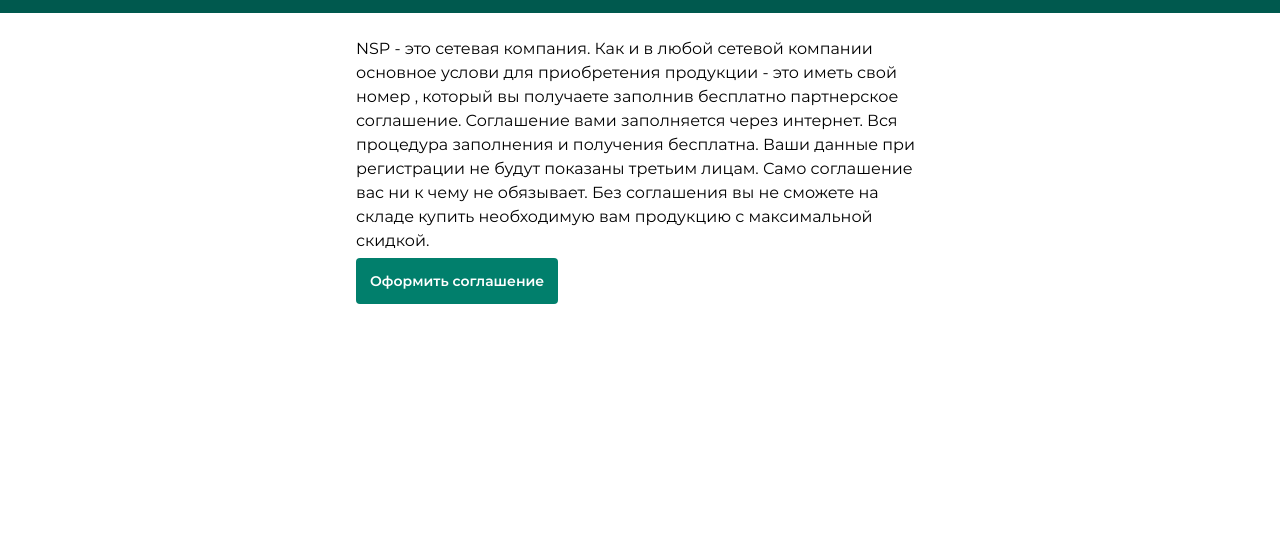
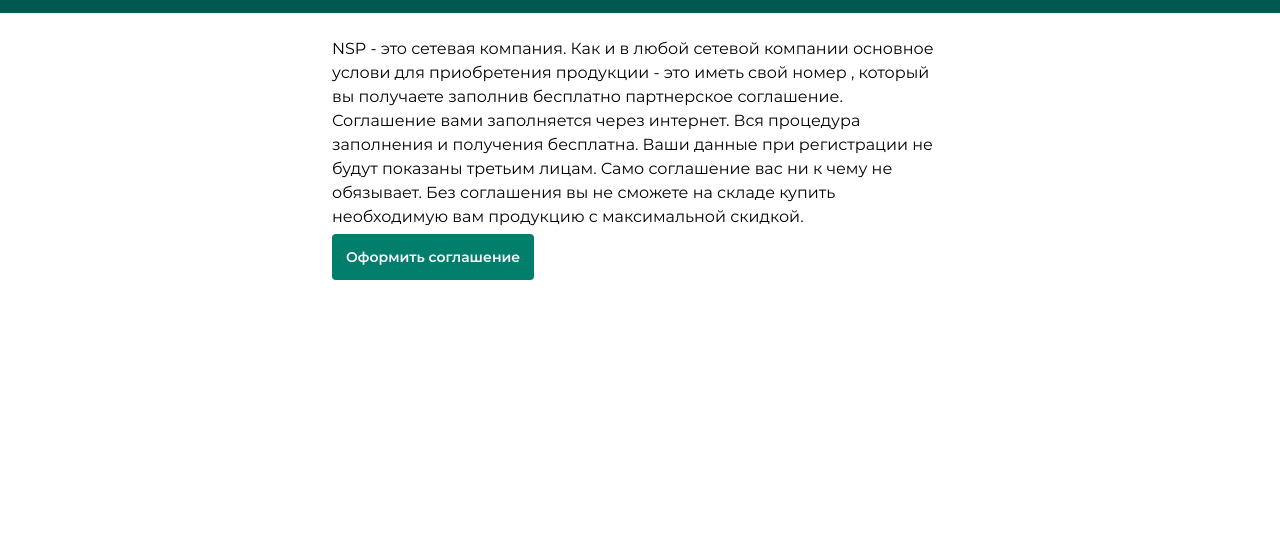
Before and after one commit to PhilipSh/world-nsp-gulp, a website: page app/partnership.html in a window 1280 px wide. Shown: the part 163-697 px from the top of the page. Drawn offline with nearby package versions, Linux system fonts and the light colour scheme; files that its build step writes are made by us from their sources.

Commit message:
fix(partnership): section padding

```diff
--- a/app/partnership.html
+++ b/app/partnership.html
@@ -34,7 +34,7 @@
         <section class="row justify-content-center content">
           <div class="col-lg-6 col-sm-10 py-4">
             <!-- Партнерское соглашение -->
-            <div id="partnership" class="container">
+            <div id="partnership">
               <p class="text">
                 NSP - это сетевая компания. Как и в любой сетевой компании основное услови для приобретения продукции -
                 это иметь свой <span class="main-color">номер</span> , который вы получаете заполнив бесплатно
```
